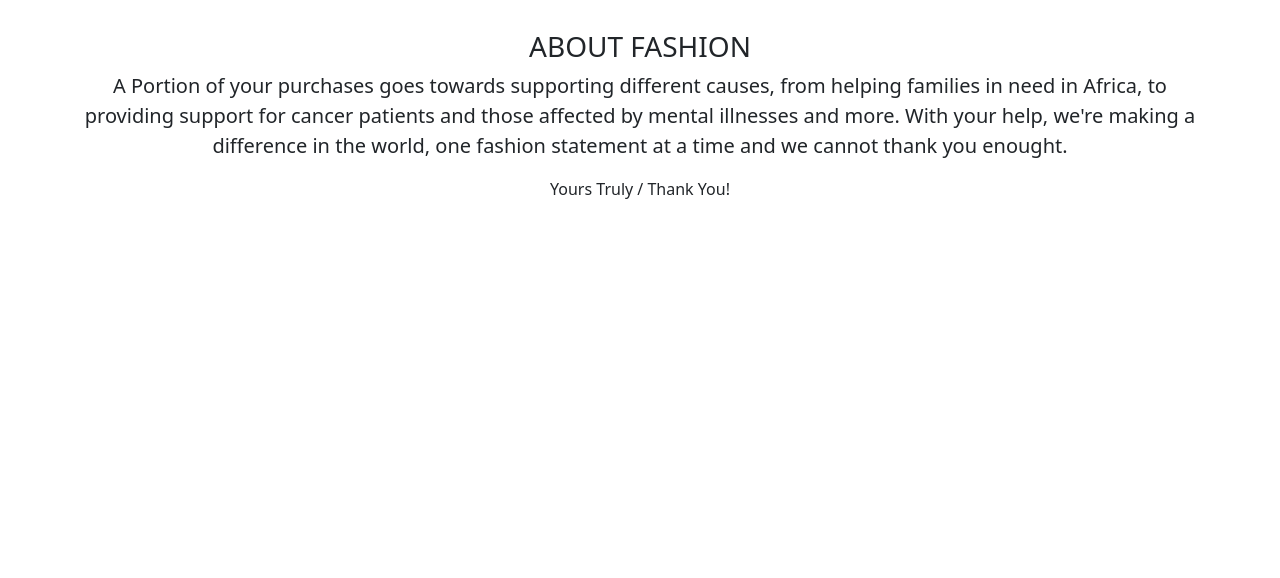
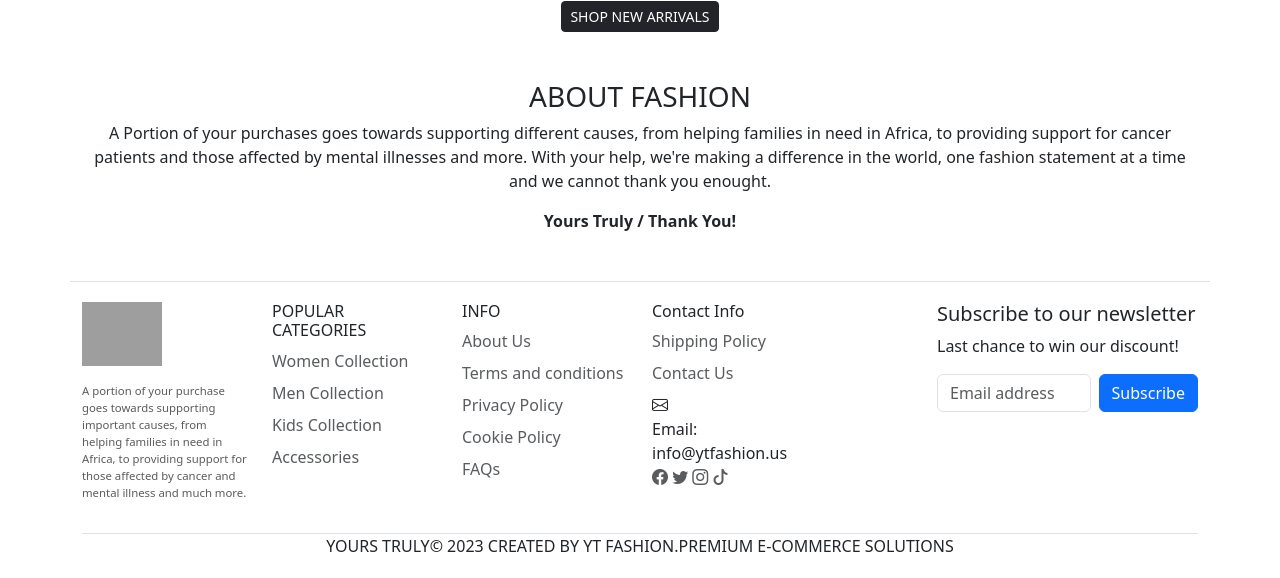
Before and after one commit to mouha003/YT-FASHION, a Flask app: page / in a window 1280 px wide. Shown: the part 2423-3001 px from the top of the page. Before the commit the page ends 2622 px from the top, so only its background shows below. Run offline with Flask 2, Linux system fonts and the light colour scheme; grey boxes are pictures that could not be loaded.

Commit message:
added footer details

```diff
--- /dev/null
+++ b/templates/footer.html
@@ -0,0 +1,71 @@
+<!-- <hr class="featurette-divider"> -->
+<div class="container border-top mt-5">
+  <footer class="py-1 mt-3">
+    <div class="row">
+          <div class="col-6 col-md-2 mb-3">
+      <a href="/" class="d-flex align-items-center mb-3 link-body-emphasis text-decoration-none">
+        <img src="https://ytfashion.us/wp-content/uploads/2023/02/yt_logo_blk.png" class="bi me-2" width="80" height="64"></img>
+      </a>
+      <p class="text-body-secondary font-size-sm footer-about">
+         A portion of your purchase goes towards supporting important causes, from helping families in need in Africa, to providing support for those affected by cancer and mental illness and much more.
+      </p>
+    </div>
+      <div class="col-6 col-md-2 mb-3">
+        <h6>POPULAR CATEGORIES</h6>
+        <ul class="nav flex-column">
+          <li class="nav-item mb-2"><a href="#" class="nav-link p-0 text-body-secondary">Women Collection</a></li>
+          <li class="nav-item mb-2"><a href="#" class="nav-link p-0 text-body-secondary">Men Collection</a></li>
+          <li class="nav-item mb-2"><a href="#" class="nav-link p-0 text-body-secondary">Kids Collection</a></li>
+          <li class="nav-item mb-2"><a href="#" class="nav-link p-0 text-body-secondary">Accessories</a></li>
+        </ul>
+      </div>
+
+      <div class="col-6 col-md-2 mb-3">
+        <h6>INFO</h6>
+        <ul class="nav flex-column">
+          <li class="nav-item mb-2"><a href="#" class="nav-link p-0 text-body-secondary">About Us</a></li>
+
+          <li class="nav-item mb-2"><a href="#" class="nav-link p-0 text-body-secondary">Terms and conditions </a></li>
+
+          <li class="nav-item mb-2"><a href="#" class="nav-link p-0 text-body-secondary">Privacy Policy</a></li>
+          <li class="nav-item mb-2"><a href="#" class="nav-link p-0 text-body-secondary">Cookie Policy</a></li>
+                    <li class="nav-item mb-2"><a href="#" class="nav-link p-0 text-body-secondary">FAQs</a></li>
+        </ul>
+      </div>
+
+      <div class="col-6 col-md-2 mb-3">
+        <h6>Contact Info</h6>
+        <ul class="nav flex-column">
+
+                            <li class="nav-item mb-2"><a href="#" class="nav-link p-0 text-body-secondary">Shipping Policy</a></li>
+                    <li class="nav-item mb-2"><a href="#" class="nav-link p-0 text-body-secondary">Contact Us</a></li>
+                      </li><i class="bi bi-envelope"></i>
+          Email: info@ytfashion.us</li>
+          <li class="nav-item mb-2"><a href="#" class="nav-link p-0 text-body-secondary">
+            <i class="bi bi-facebook"></i>
+            <i class="bi bi-twitter"></i>
+            <i class="bi bi-instagram"></i>
+            <i class="bi bi-tiktok"></i>
+          </a>
+        </ul>
+      </div>
+
+      <div class="col-md-3 offset-md-1 mb-3">
+        <form>
+          <h5>Subscribe to our newsletter</h5>
+          <p>Last chance to win our discount!</p>
+          <div class="d-flex flex-column flex-sm-row w-100 gap-2">
+            <label for="newsletter1" class="visually-hidden">Email address</label>
+            <input id="newsletter1" type="text" class="form-control" placeholder="Email address">
+            <button class="btn btn-primary" type="button">Subscribe</button>
+          </div>
+        </form>
+      </div>
+    </div>
+
+    <div class="border-top align-items-center">
+      <p class="text-center">YOURS TRULY&copy; 2023 CREATED BY YT FASHION.PREMIUM E-COMMERCE SOLUTIONS</p>
+      </ul>
+    </div>
+  </footer>
+</div>
--- a/templates/home.html
+++ b/templates/home.html
@@ -33,6 +33,10 @@
       .overview {
         height: 80px;
         background-color: #f5f5f5;
+      }
+
+      .footer-about {
+        font-size: 0.71em;
       }
 
 
@@ -90,14 +94,14 @@
     <br>
     <div class="text-center">
     <h3 > ABOUT FASHION </h3>
-    <p class="lead"> A Portion of your purchases goes towards supporting different causes,
+    <p> A Portion of your purchases goes towards supporting different causes,
     from helping families in need in Africa, to providing support for cancer patients
     and those affected by mental illnesses and more. With your help, we're making a
     difference in the world, one fashion statement at a time and we cannot thank you enought.</p>
     </div>
-    <p class="text-center">Yours Truly / Thank You!</p>
+    <p class="text-center fw-bold">Yours Truly / Thank You!</p>
      </div>
-
+    {% include 'footer.html' %}
     <script src="https://cdn.jsdelivr.net/npm/bootstrap@5.3.0-alpha3/dist/js/bootstrap.bundle.min.js" integrity="sha384-ENjdO4Dr2bkBIFxQpeoTz1HIcje39Wm4jDKdf19U8gI4ddQ3GYNS7NTKfAdVQSZe" crossorigin="anonymous"></script>
   </body>
 </html>
--- a/templates/nav.html
+++ b/templates/nav.html
@@ -35,5 +35,5 @@
       </div>
     </div>
   </nav>
-  <div style="height:56px">
+  <div style="height:106px">
   </div>
```
